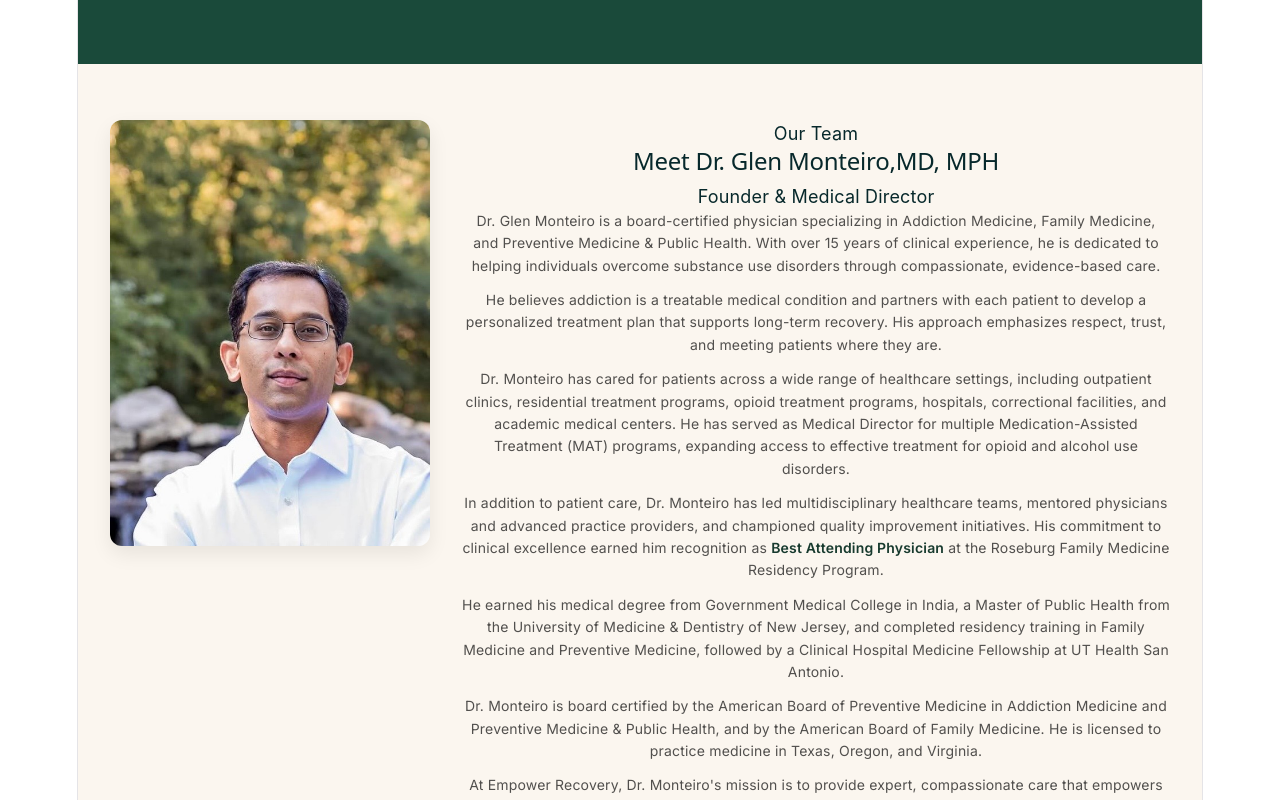
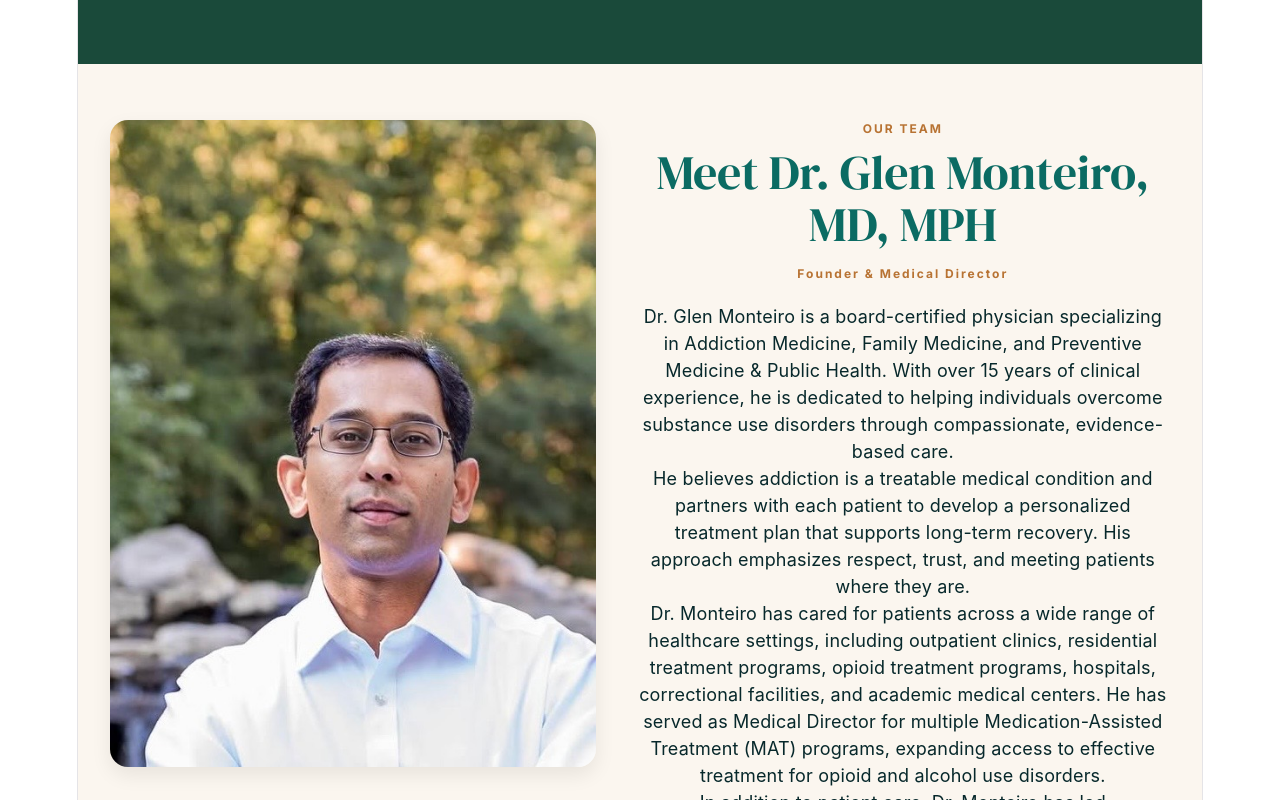
Before and after one commit to donnafaife/empower-recovery, a React (Vite) app: page / in a window 1280 px wide. Shown: the part 2600-3400 px from the top of the page. Built offline with nearby package versions, Linux system fonts and the light colour scheme.

Commit message:
Update website content and styling

```diff
--- a/src/App.css
+++ b/src/App.css
@@ -599,22 +599,51 @@ body, .page-root {
 
 /* Our Team section */
 .team-section { background: #fbf6ef; padding: 56px 16px; }
-.team-inner { max-width: 1100px; margin: 0 auto; display: grid; grid-template-columns: 320px 1fr; gap: 32px; align-items: start; }
-.team-photo img { width: 100%; height: auto; aspect-ratio: 3 / 4; object-fit: cover; object-position: top; border-radius: 12px; box-shadow: 0 8px 20px rgba(10,10,10,0.08); }
-.team-eyebrow { color: var(--muted); text-transform: uppercase; font-size: 12px; letter-spacing: 1.6px; margin-bottom: 8px; }
-.team-name { font-family: 'DM Serif Display', serif; font-size: 48px; margin: 0 0 6px 0; color: var(--text-h); }
-.team-credentials { display: block; color: #b87333; font-size: 48px; line-height: 1; }
-.team-tags { display: none; }
-.tag { display: none; }
-.team-role { color: var(--muted); margin: 0 0 18px 0; font-weight: 600; }
-.team-text { color: rgba(0,0,0,0.68); font-family: 'Inter', sans-serif; font-size: 14px; line-height: 1.6; margin: 0 0 12px 0; }
-.team-text strong { font-weight: 600; color: #173a2e; }
-.team-closing { font-style: italic; color: #173a2e; font-weight: 600; font-size: 14px; margin-top: 12px; }
+.team-inner { max-width: 1100px; margin: 0 auto; display: grid; grid-template-columns: minmax(0, 1fr) minmax(0, 1.1fr); gap: 40px; align-items: start; }
+.team-photo { display: flex; justify-content: flex-start; }
+.team-photo img { width: 100%; max-width: 28rem; height: auto; display: block; box-shadow: 0 8px 20px rgba(10,10,10,0.08); }
+.aspect-\[3\/4\] { aspect-ratio: 3 / 4; }
+.rounded-2xl { border-radius: 1rem; }
+.object-cover { object-fit: cover; }
+.object-top { object-position: top; }
+.max-w-md { max-width: 28rem; }
+.team-bio { display: flex; flex-direction: column; }
+.team-label {
+  font-family: 'Inter', system-ui, -apple-system, 'Segoe UI', Roboto, 'Helvetica Neue', Arial;
+  font-size: 12px;
+  text-transform: uppercase;
+  letter-spacing: 2px;
+  font-weight: 700;
+  color: #b87333;
+  margin: 0 0 8px 0;
+}
+.team-heading {
+  font-family: 'DM Serif Display', serif;
+  font-size: 48px;
+  line-height: 1.1;
+  color: var(--primary);
+  margin: 0 0 14px 0;
+}
+.team-heading-line {
+  display: block;
+  color: inherit;
+  font-weight: 400;
+}
+.team-heading-accent { color: inherit; }
+.team-subtitle {
+  font-family: 'Inter', system-ui, -apple-system, 'Segoe UI', Roboto, 'Helvetica Neue', Arial;
+  font-size: 12px;
+  letter-spacing: 2px;
+  font-weight: 700;
+  color: #b87333;
+  margin: 0 0 20px 0;
+}
 
 @media (max-width: 880px) {
-  .team-inner { grid-template-columns: 1fr; }
-  .team-photo img { aspect-ratio: auto; height: 420px; }
-  .team-name { font-size: 28px; }
+  .team-inner { grid-template-columns: 1fr; gap: 24px; }
+  .team-photo { justify-content: center; }
+  .team-photo img { max-width: 100%; }
+  .team-heading { font-size: 32px; }
 }
 
 /* Booking / Appointment styles */
```
